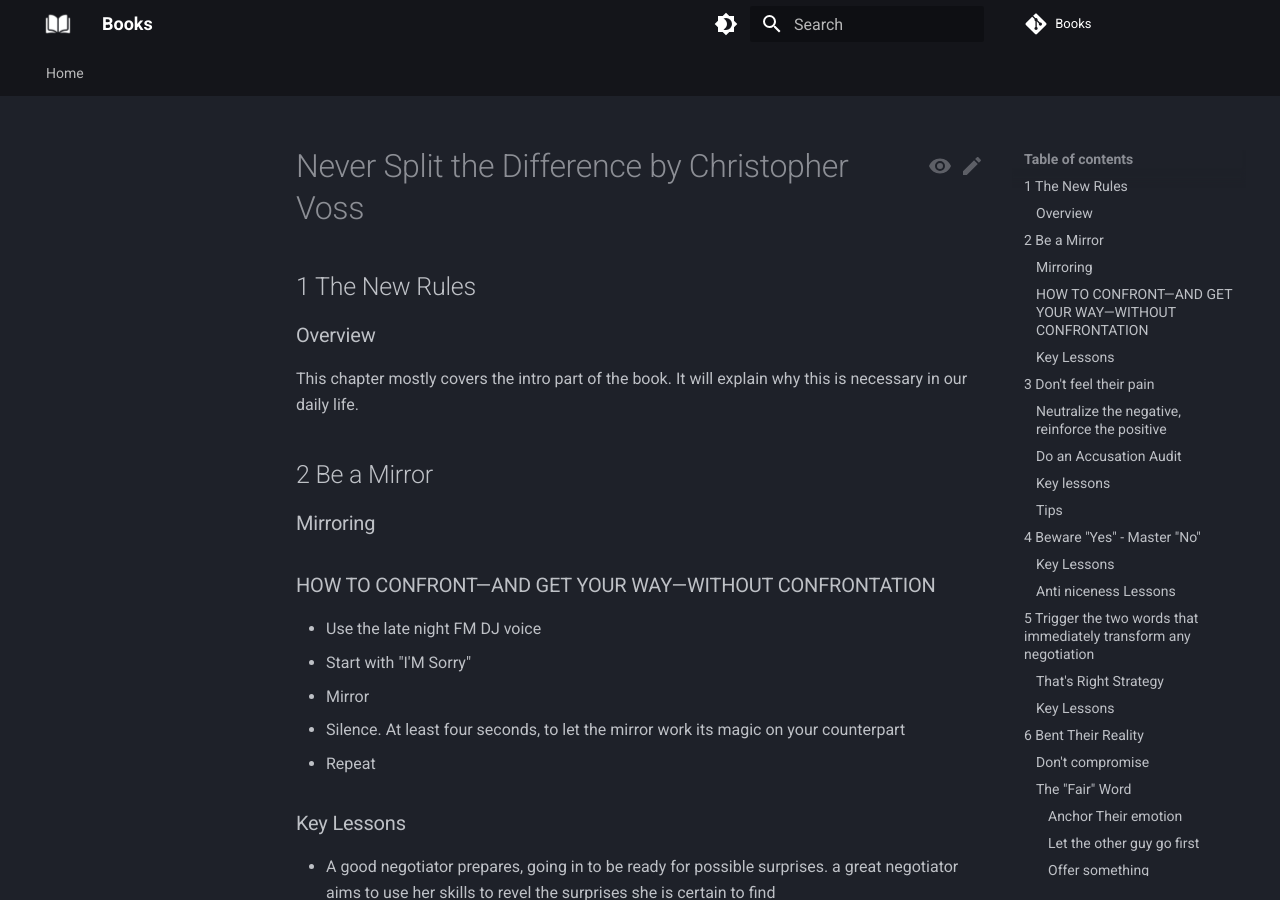
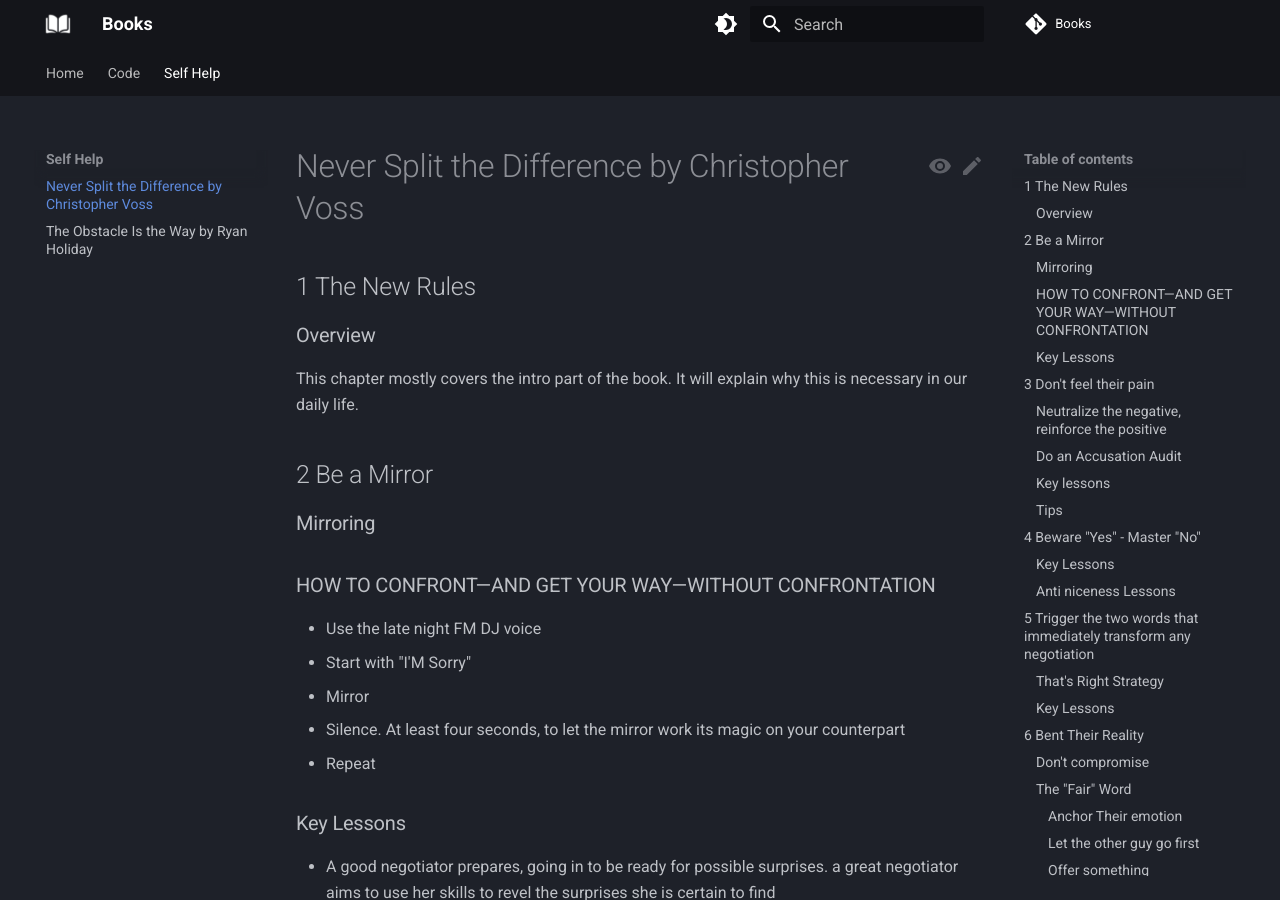
Before and after one commit to vivekkpatel/Books, an MkDocs documentation site: the page built from docs/Self Help/Never Split the Difference.md, in a window 1280 px wide and 900 px high. Built offline with MkDocs 1.6.1 and Material for MkDocs 9.7.7, drawn with Linux system fonts in a browser that asks for light colours; comment, search, counter and statistics services are not loaded.

Commit message:
New book notes added

```diff
--- a/mkdocs.yml
+++ b/mkdocs.yml
@@ -11,6 +11,11 @@
 nav:
   - Home:
     - index.md
+  - Code:
+    - Code/Computational Engineering.md
+  - Self Help:
+    - Self Help/Never Split the Difference.md
+    - Self Help/The Obstacle Is the Way.md
 
 # Theme
 theme:
```
